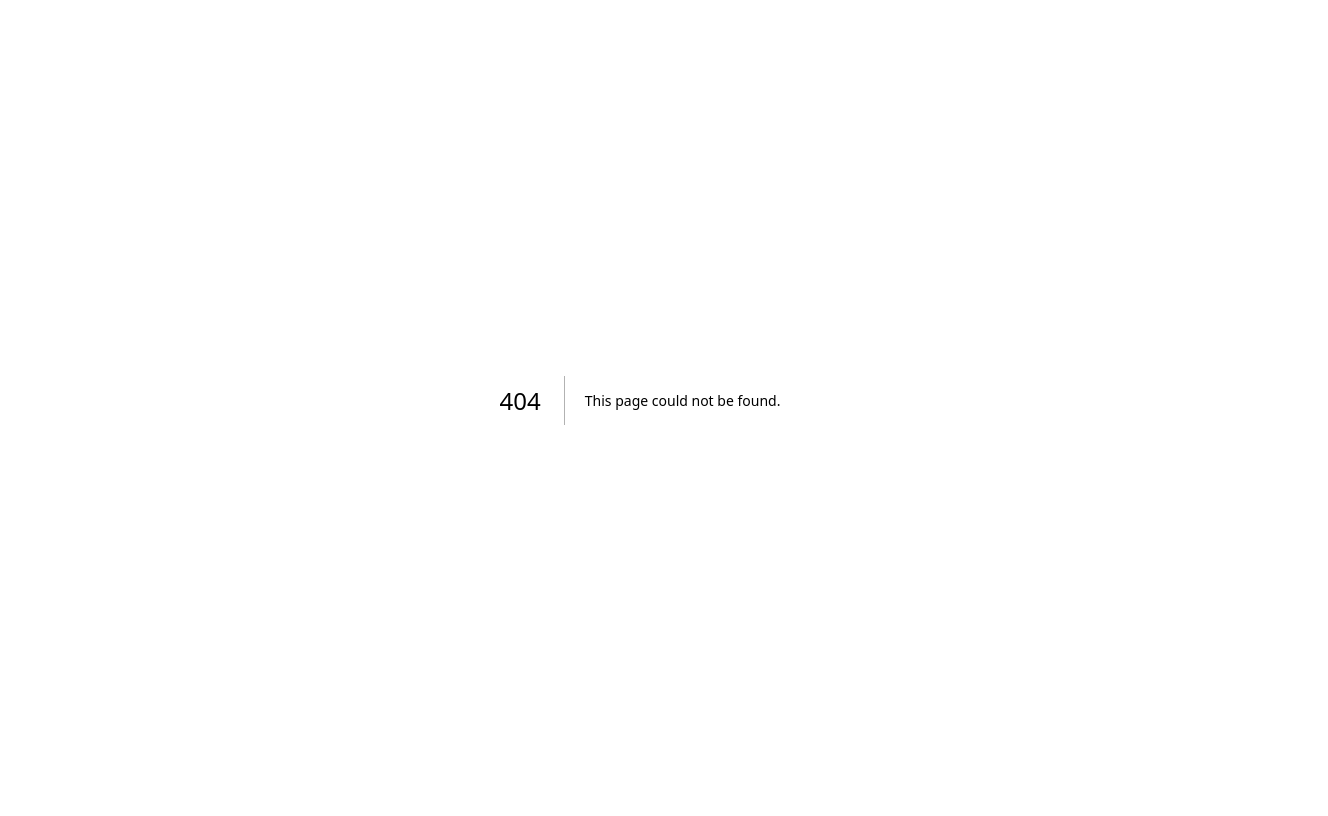
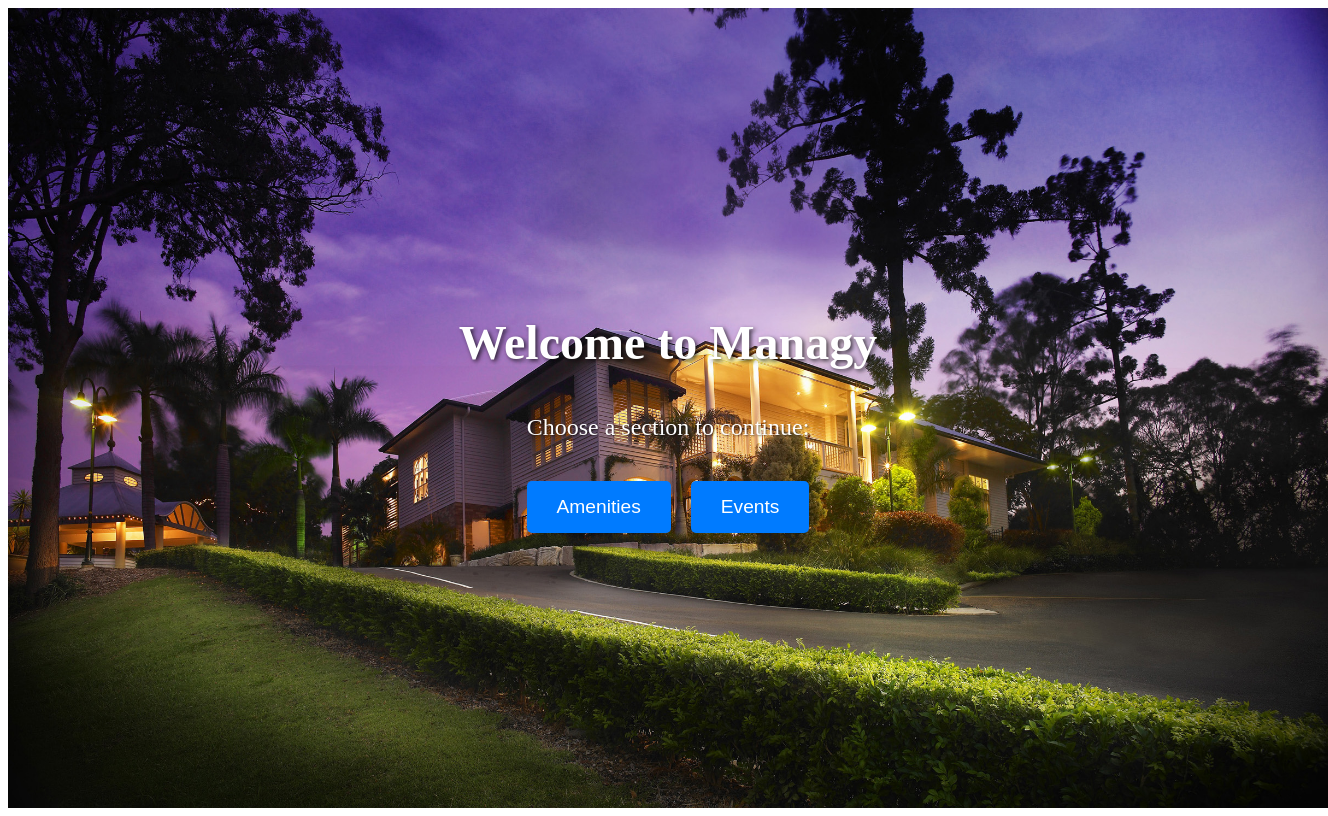
Before and after one commit to davisernst04/managy, a Next.js app in the folder frontend/: page /welcome in a window 1280 px wide. Before the commit this address had no page. Shown: the whole page, 1328 px wide, since content can reach past the window. Built offline with nearby package versions, Linux system fonts and the light colour scheme.

Commit message:
added a welcome page, and navigation buttons as well as styling for it

```diff
--- /dev/null
+++ b/frontend/src/app/welcome/page.jsx
@@ -0,0 +1,23 @@
+"use client";
+
+import Link from 'next/link';
+import './welcome.css';
+
+function WelcomePage() {
+    return (
+        <div className="welcome-container">
+            <h1 className="welcome-title">Welcome to Managy</h1>
+            <p className="welcome-text">Choose a section to continue:</p>
+            <div className="button-container">
+                <Link href="/createAmenity">
+                    <button className="welcome-button">Amenities</button>
+                    </Link>
+                <Link href="/events">
+                    <button className="welcome-button">Events</button>
+                </Link>
+            </div>
+        </div>
+    );
+}
+
+export default WelcomePage;
--- /dev/null
+++ b/frontend/src/app/welcome/welcome.css
@@ -0,0 +1,52 @@
+/* Background for Welcome Page */
+.welcome-container {
+    background-image: url('/images/house_login.jpg?height=1080&width=1920');
+    width: 100vw;
+    height: 100vh;
+    background-position: center;
+    background-repeat: no-repeat;
+    background-size: cover;
+    display: flex;
+    flex-direction: column;
+    justify-content: center;
+    align-items: center;
+    text-align: center;
+    padding: 0 20px;
+    color: white;
+}
+
+/* Title */
+.welcome-title {
+    font-size: 3rem;
+    margin-bottom: 20px;
+    text-shadow: 2px 2px 4px rgba(0, 0, 0, 0.7);
+}
+
+/* Subtitle Text */
+.welcome-text {
+    font-size: 1.5rem;
+    margin-bottom: 40px;
+    text-shadow: 1px 1px 2px rgba(0, 0, 0, 0.5);
+}
+
+/* Button Container */
+.button-container {
+    display: flex;
+    gap: 20px;
+}
+
+/* Button Styling */
+.welcome-button {
+    background-color: #007bff;
+    color: white;
+    padding: 15px 30px;
+    border: none;
+    border-radius: 5px;
+    font-size: 1.2rem;
+    cursor: pointer;
+    transition: background-color 0.3s ease;
+}
+
+.welcome-button:hover {
+    background-color: #0056b3;
+}
```
